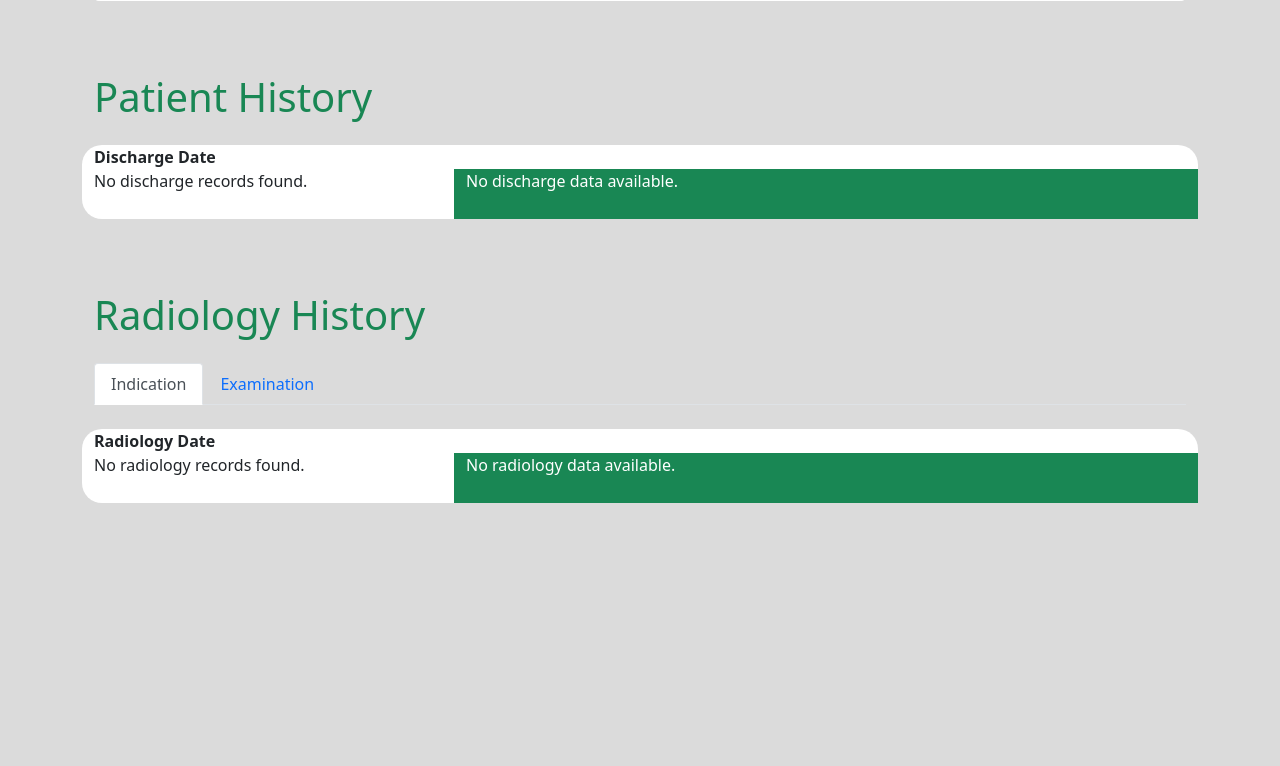
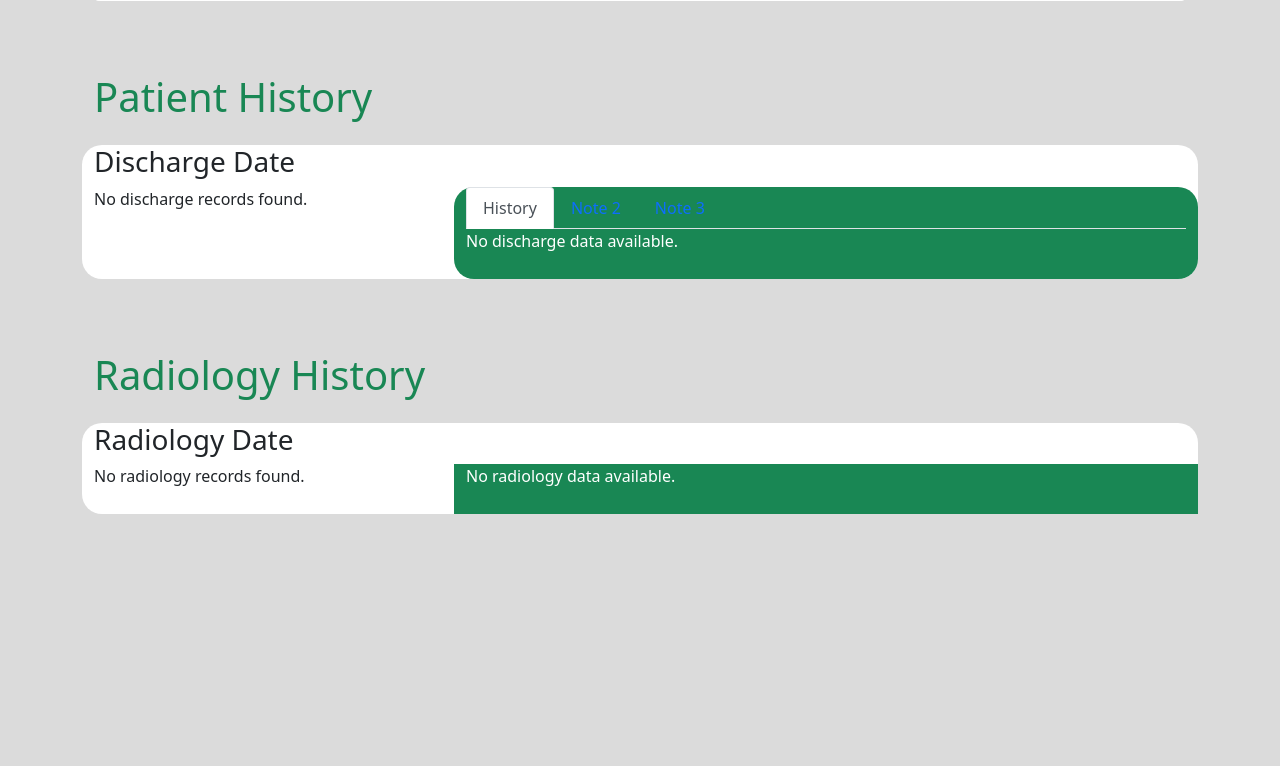
Before and after one commit to olie0001/medical_summary_fit3164, a Flask app: template patient_history/templates/index.html in a window 1280 px wide. Shown: the part 345-1111 px from the top of the page. After the commit the page ends 859 px from the top, so only its background shows below. Run offline with Flask 3, Linux system fonts and the light colour scheme; the template is opened without the code that fills it, so the values that code supplies are empty; some libraries are stand-ins or nearby versions.

Commit message:
added tabes for discharge notes

```diff
--- a/patient_history/templates/index.html
+++ b/patient_history/templates/index.html
@@ -12,7 +12,31 @@
     <link rel="stylesheet" href="https://cdn.jsdelivr.net/npm/bootstrap@5.2.2/dist/css/bootstrap.min.css" />
     <link rel="stylesheet" href= "https://cdn.jsdelivr.net/npm/bootstrap@5.1.3/dist/css/bootstrap.min.css" />
     <script src="https://kit.fontawesome.com/6ec9c7cfba.js"crossorigin="anonymous"></script>
+    <!--
+    <script>
+        function activateListItem(item) {
+            // Remove the "active" class from all list items
+            var listItems = document.querySelectorAll('.list-group-item');
+            listItems.forEach(function (li) {
+                li.classList.remove('active');
+            });
 
+            // Add the "active" class to the clicked list item
+            item.classList.add('active');
+        }
+    </script>
+    -->
+    <script>
+        // Function to reinitialize scrollspy on tab change
+        $('#myTabContent').on('shown.bs.tab', function (e) {
+            var target = $(e.target).attr("href"); // Get the target tab pane
+            $(target).find('.scrollspy-example').each(function () {
+                var spy = new bootstrap.ScrollSpy($(this)[0], {
+                    target: '#list-1' // Target the same scrollspy list
+                });
+            });
+        });
+    </script>
     <!--CSS-->
     <link rel="stylesheet" href="static/style.css" />
 
@@ -93,7 +117,7 @@
                 <h1 class="text-success">Patient History</h1>
             </div>
             <div class="row">
-                <strong>Discharge Date</strong>
+                <h3>Discharge Date</h3>
                 <!--Timeline-->
                 <div class="col-4">
                     <div id="list-1" class="list-group">
@@ -107,7 +131,25 @@
                     </div>
                 </div>
                 <!--Medical Note-->
-                <div class="col-8 text-bg-success">
+                <div class="col-8 text-bg-success" style="border-radius: 20px;">
+                    <!-- Nav tabs -->
+                    <ul class="nav nav-tabs" id="myTab" role="tablist">
+                        <li class="nav-item" role="presentation">
+                            <button class="nav-link active" id="history-tab" data-bs-toggle="tab" data-bs-target="#history" type="button" role="tab" aria-controls="discharge" aria-selected="true">History</button>
+                        </li>
+                        <li class="nav-item" role="presentation">
+                            <button class="nav-link" id="note2-tab" data-bs-toggle="tab" data-bs-target="#note2" type="button" role="tab" aria-controls="note2" aria-selected="false">Note 2</button>
+                        </li>
+                        <li class="nav-item" role="presentation">
+                            <button class="nav-link" id="note3-tab" data-bs-toggle="tab" data-bs-target="#note3" type="button" role="tab" aria-controls="note3" aria-selected="false">Note 3</button>
+                        </li>
+                        <!-- Add more tab buttons as needed -->
+                    </ul>
+
+                    <!-- Tab panes -->
+                    <div class="tab-content" id="myTabContent">
+                        <!-- Discharge tab pane -->
+                        <div class="tab-pane fade show active" id="history" role="tabpanel" aria-labelledby="discharge-tab">
                             <div data-bs-spy="scroll" data-bs-target="#list-1" data-bs-smooth-scroll="true" class="scrollspy-example" tabindex="0">
                                 {% for discharge in discharge_arr %}
                                     <h4 id="list-item-{{ loop.index }}">Date {{ loop.index }}: {{ discharge.storetime.strftime('%Y-%m-%d') if discharge.storetime else 'N/A' }}</h4>
@@ -119,6 +161,20 @@
                                 {% endfor %}
                             </div>
                         </div>
+                        <!-- Note 2 pane -->
+                        <div class="tab-pane fade" id="note2" role="tabpanel" aria-labelledby="note2-tab">
+                            <div data-bs-spy="scroll" data-bs-target="#list-1" data-bs-smooth-scroll="true" class="scrollspy-example" tabindex="1">
+                                <p> some text</p>
+                            </div>
+                        </div>
+                        <div class="tab-pane fade" id="note3" role="tabpanel" aria-labelledby="note3-tab">
+                            <div data-bs-spy="scroll" data-bs-target="#list-1" data-bs-smooth-scroll="true" class="scrollspy-example" tabindex="2">
+                                <p> some text</p>
+                            </div>
+                        </div>
+                    </div>
+                </div>
+
             </div>
         </div>
 
@@ -129,16 +185,9 @@
             <div class="my-4">
                 <h1 class="text-success">Radiology History</h1>
             </div>
-            <ul class="nav nav-tabs">
-                <li><a class="nav-link active" data-bs-toggle="tab" href="#Indication">Indication</a></li>
-                <li><a class="nav-link" data-bs-toggle="tab" href="#Examination">Examination</a></li>
-            </ul>
-            <div class="tab-content">
-                <!--Indication-->
-                <div id="Indication" class="tab-pane fade show active">
-                    <br>
             <div class="row">
-                        <strong>Radiology Date</strong>
+                <h3>Radiology Date</h3>
+                <!--Timeline-->
                 <div class="col-4">
                     <div id="list-2" class="list-group">
                         {% for radiology in radiology_arr %}
@@ -150,8 +199,9 @@
                         {% endfor %}
                     </div>
                 </div>
+                <!--Radiology Note-->
                 <div class="col-8 text-bg-success">
-                            <div data-bs-spy="scroll" data-bs-target="#list-3" data-bs-smooth-scroll="true" class="scrollspy-example" tabindex="0" style="max-height: 500px; overflow-y: auto;">
+                    <div data-bs-spy="scroll" data-bs-target="#list-2" data-bs-smooth-scroll="true" class="scrollspy-example" tabindex="0" style="max-height: 500px; overflow-y: auto;">
                         {% for radiology in radiology_arr %}
                             <h4 id="list-item-{{ loop.index }}">Date {{ loop.index }}: {{ radiology.storetime.strftime('%Y-%m-%d') if radiology.storetime else 'N/A' }}</h4>
                             <p>
@@ -164,50 +214,7 @@
                 </div>
             </div>
         </div>
-            </div>
-            <div id="Examination" class="tab-pane fade">
-                <br>
-                <div class="row">
-                    <strong>Radiology Date</strong>
-                    <div class="col-4">
-                        <div id="list-3" class="list-group ">
-                            <a class="list-group-item list-group-item-action" href="#list-item-1">
-                                Date 1: E1
-                            </a>
-                            <a class="list-group-item list-group-item-action" href="#list-item-2">
-                                Date 2: E2
-                            </a>
-                            <a class="list-group-item list-group-item-action" href="#list-item-3">
-                                Date 3: E3
-                            </a>
-                            <a class="list-group-item list-group-item-action" href="#list-item-4">
-                                Date 4: E4
-                            </a>
-                        </div>
-                    </div>
-                    <div class="col-8 text-bg-success">
-                        <div data-bs-spy="scroll" data-bs-target="#list-3" data-bs-smooth-scroll="true" class="scrollspy-example" tabindex="0">
-                            <h4 id="list-item-1">Date 1: E1</h4>
-                            <p>
-                                ...<br>...<br>...<br>...<br>
-                            </p>
-                            <h4 id="list-item-2">Date 2: E2</h4>
-                            <p>
-                                ...<br>...<br>...<br>...<br>
-                            </p>
-                            <h4 id="list-item-3">Date 3: E3</h4>
-                            <p>
-                                ...<br>...<br>...<br>...<br>
-                            </p>
-                            <h4 id="list-item-4">Date 4: E4</h4>
-                            <p>
-                                ...<br>...<br>...<br>...<br>
-                            </p>
-                        </div>
-                    </div>
-                </div>
-            </div>
-        </div>
+
     </main>
 
     <!--JavaScript-->
```
Lines whose indentation alone changed are shown as unchanged.
